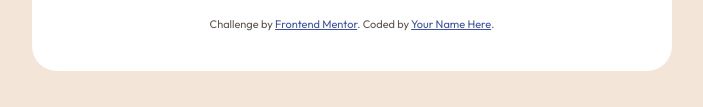
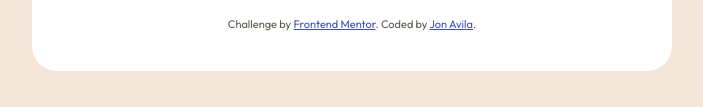
Before and after one commit to madroosterlab/FEM-RecipePage, a plain HTML site: page index.html in a window 1280 px wide. Shown: the part 1834-1941 px from the top of the page, without its empty margins (288-991 px from the left). Drawn offline with Linux system fonts and the light colour scheme.

Commit message:
Fixed the attribution!

```diff
--- a/index.html
+++ b/index.html
@@ -146,7 +146,7 @@
         Challenge by
         <a href="https://www.frontendmentor.io?ref=challenge" target="_blank"
           >Frontend Mentor</a
-        >. Coded by <a href="#">Your Name Here</a>.
+        >. Coded by <a href="#">Jon Avila</a>.
       </div>
     </main>
   </body>
```
